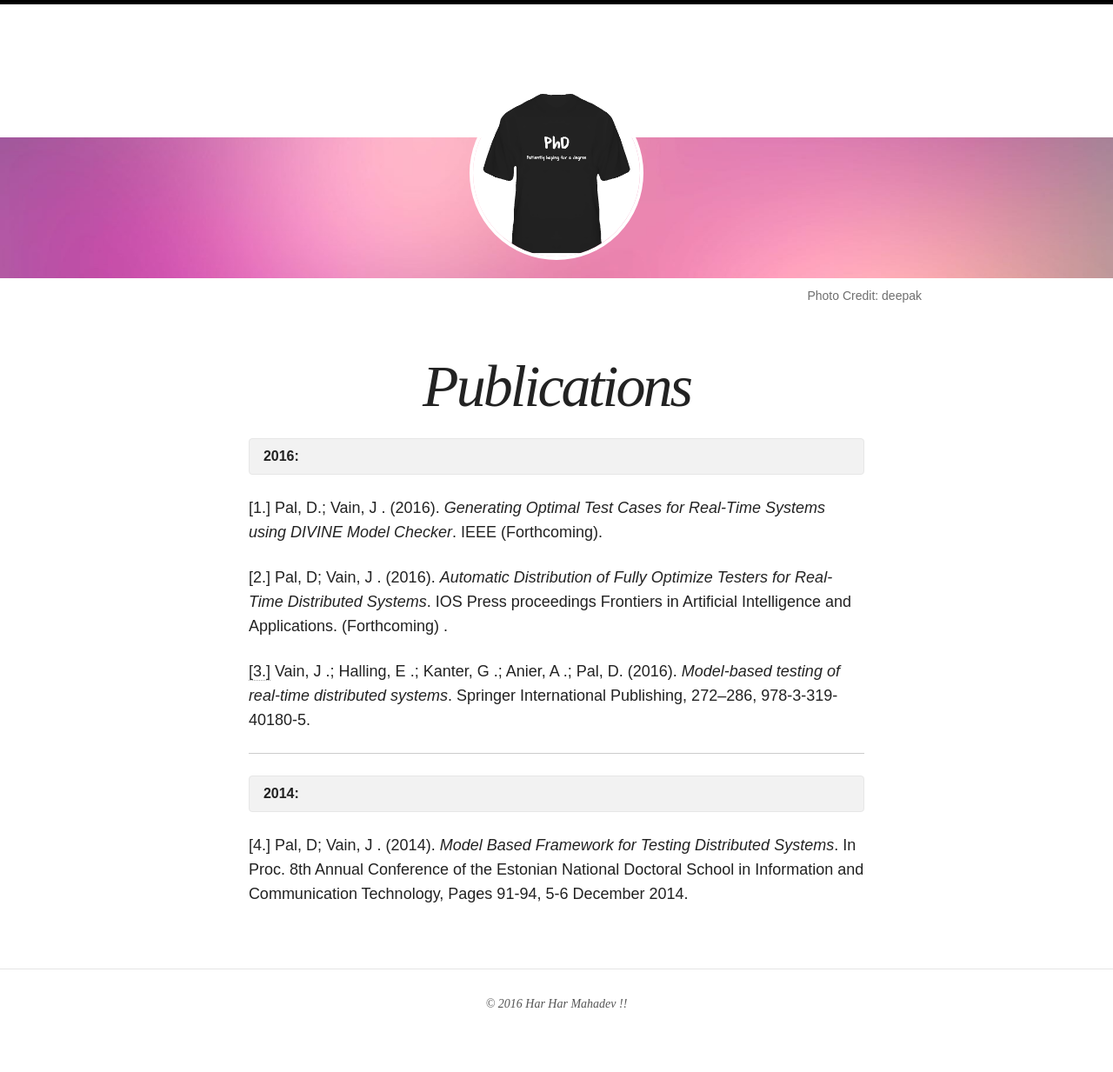
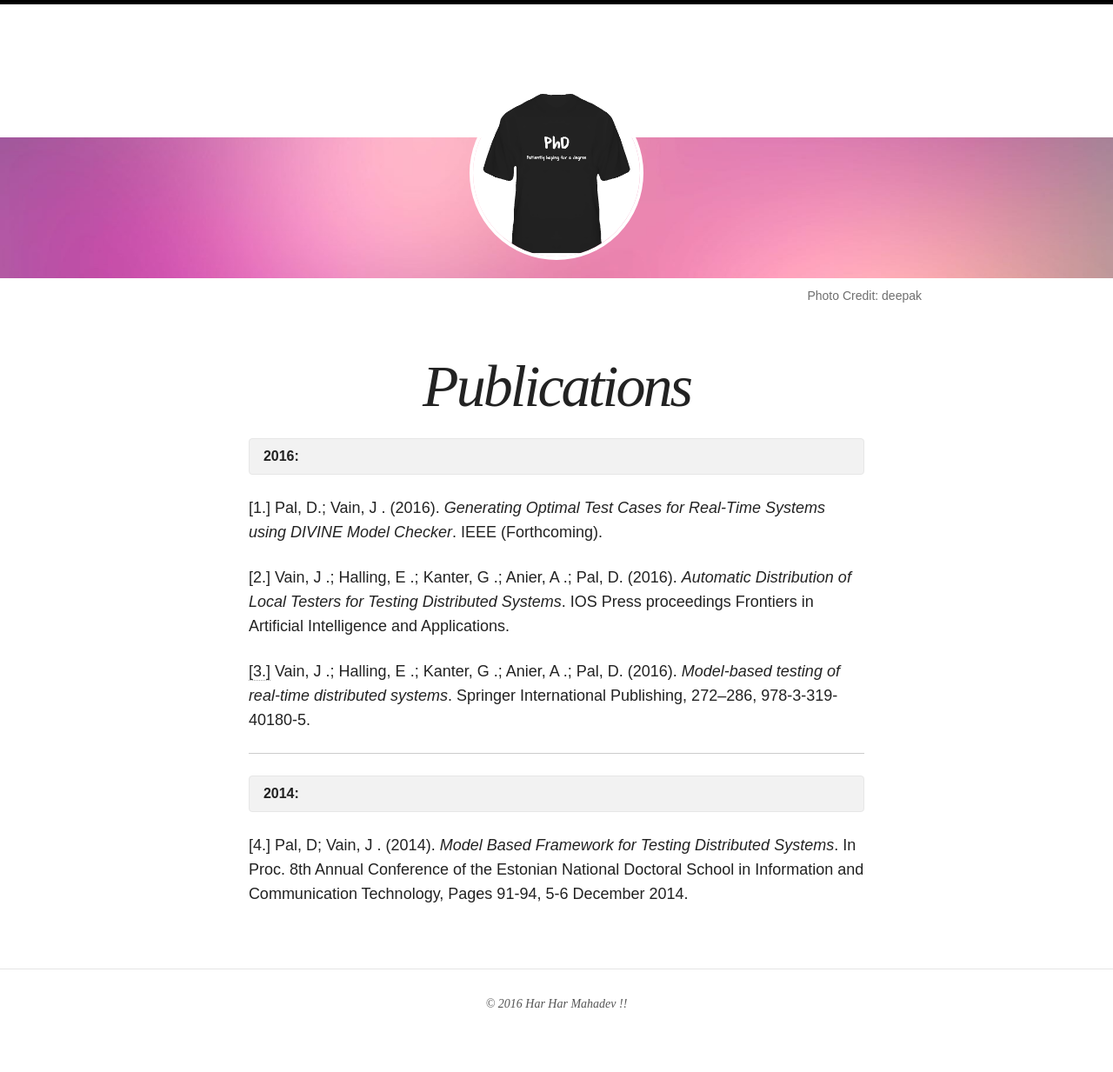
Before and after one commit to devmahadev/Research-Web, a Jekyll site: the page built from publication/index.md, in a window 1280 px wide. Shown: the whole page at 87% size. Built offline with Jekyll 4.4.1, drawn with Linux system fonts in a browser that asks for light colours; nearby versions of some CDN libraries.

Commit message:
update ios

```diff
--- a/publication/index.md
+++ b/publication/index.md
@@ -16,9 +16,9 @@ image:
 [1.] Pal, D.; Vain, J . (2016). *Generating Optimal Test Cases for Real-Time Systems using DIVINE
 	 Model Checker*. IEEE (Forthcoming).
 
-[2.] Pal, D; Vain, J . (2016). *Automatic Distribution of Fully Optimize Testers for
-Real-Time Distributed Systems*. IOS Press
-     proceedings Frontiers in Artificial Intelligence and Applications. (Forthcoming) .
+[2.] Vain, J .; Halling, E .; Kanter, G .; Anier, A .; Pal, D. (2016). *Automatic Distribution of Local Testers
+for Testing Distributed Systems*. IOS Press
+     proceedings Frontiers in Artificial Intelligence and Applications.
 
 [[3.]](http://link.springer.com/chapter/10.1007/978-3-319-40180-5_19) Vain, J .; Halling, E .; Kanter, G .; Anier, A .; Pal, D. (2016). *Model-based testing of real-time
 	                                                                  distributed systems*. Springer International Publishing, 272--286, 978-3-319-40180-5.
```
